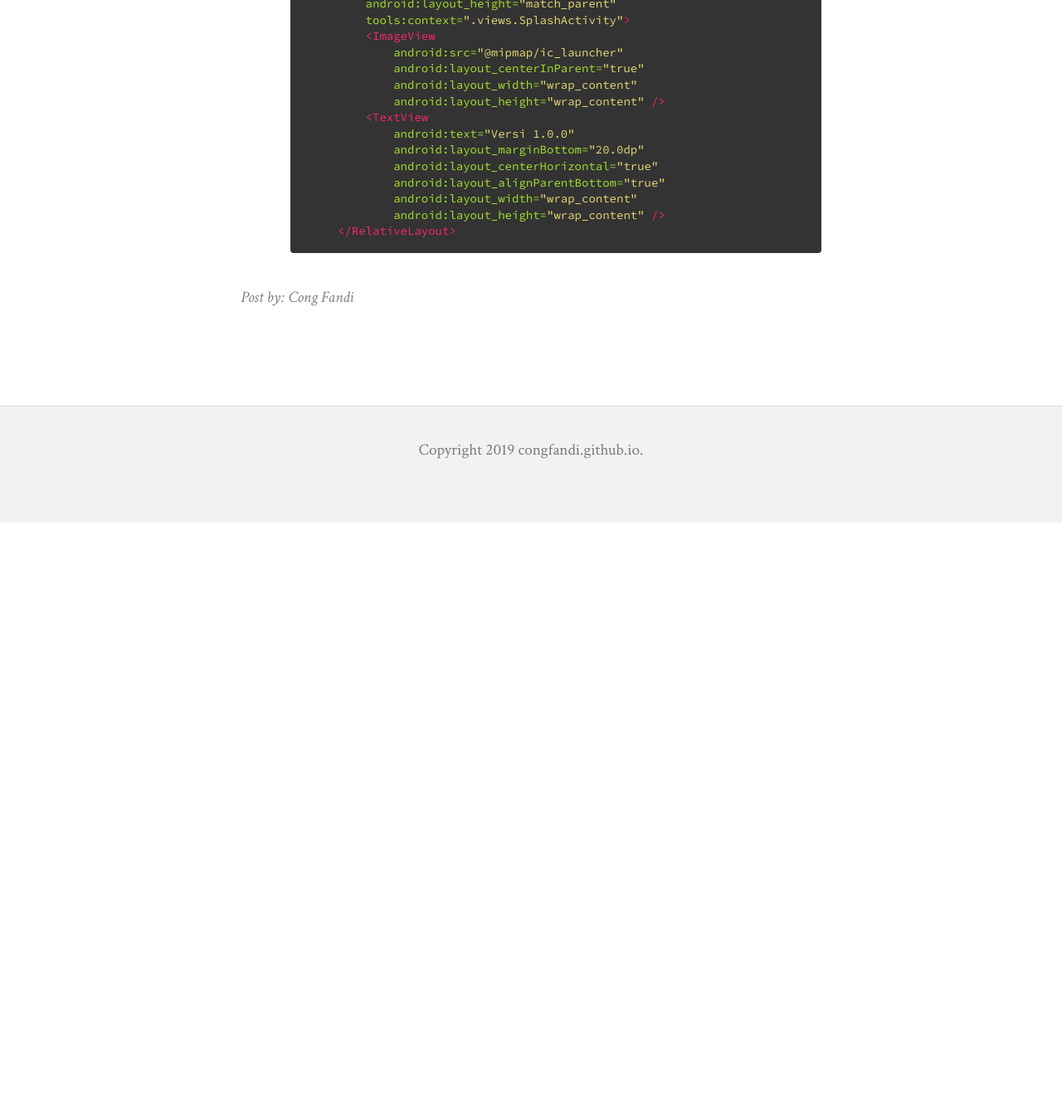
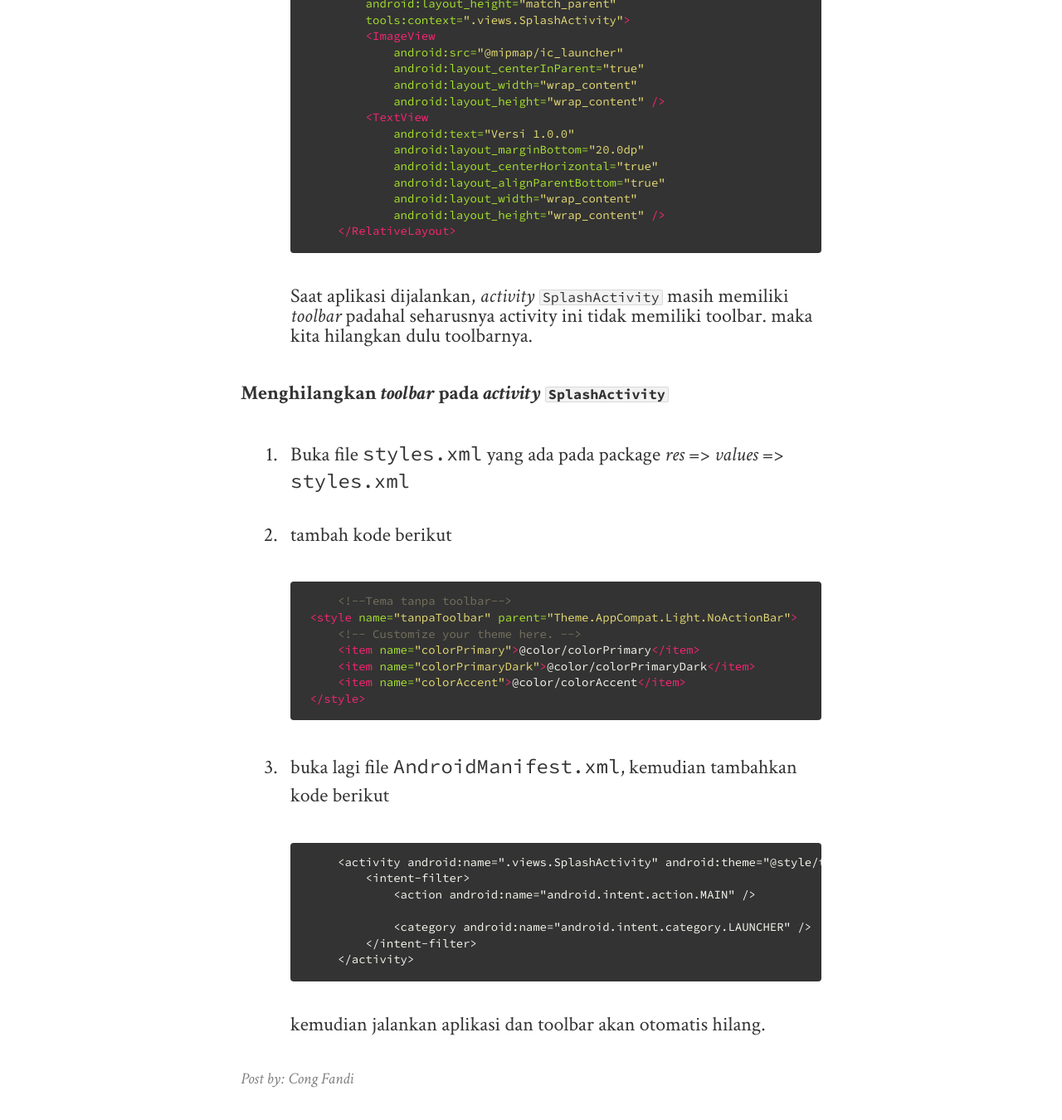
Before and after one commit to congfandi/congfandi.github.io, a Jekyll site: the page built from _posts/2019-03-26-membuat-aplikasi-foodbank-part-1.md, in a window 1280 px wide and 1400 px high, scrolled down 5796 px. Shown: the top 1350 px of the window at 83% size. Built offline with Jekyll 4.4.1, drawn with Linux system fonts in a browser that asks for light colours; nearby versions of some CDN libraries; before the commit the page ends 6426 px from its top, so only the background shows below that; some of the changed text lies outside the part shown.

Commit message:
removing toolbar

`````diff
--- a/_posts/2019-03-26-membuat-aplikasi-foodbank-part-1.md
+++ b/_posts/2019-03-26-membuat-aplikasi-foodbank-part-1.md
@@ -82,4 +82,29 @@ jika dijalankan, aplikasi tidak lagi mengarah pada *Activity* `MainActivity` aka
                 android:layout_width="wrap_content"
                 android:layout_height="wrap_content" />
         </RelativeLayout>
-```
+    ```
+Saat aplikasi dijalankan, *activity* `SplashActivity` masih memiliki *toolbar* padahal seharusnya activity ini tidak memiliki toolbar. maka kita hilangkan dulu toolbarnya.
+
+**Menghilangkan *toolbar* pada *activity* `SplashActivity`**
+1. Buka file `styles.xml` yang ada pada package *res* => *values* => `styles.xml`
+2. tambah kode berikut
+   ```xml
+        <!--Tema tanpa toolbar-->
+    <style name="tanpaToolbar" parent="Theme.AppCompat.Light.NoActionBar">
+        <!-- Customize your theme here. -->
+        <item name="colorPrimary">@color/colorPrimary</item>
+        <item name="colorPrimaryDark">@color/colorPrimaryDark</item>
+        <item name="colorAccent">@color/colorAccent</item>
+    </style>
+   ```
+3. buka lagi file `AndroidManifest.xml`, kemudian tambahkan kode berikut
+   ````xml
+        <activity android:name=".views.SplashActivity" android:theme="@style/tanpaToolbar">
+            <intent-filter>
+                <action android:name="android.intent.action.MAIN" />
+
+                <category android:name="android.intent.category.LAUNCHER" />
+            </intent-filter>
+        </activity>
+   ```
+kemudian jalankan aplikasi dan toolbar akan otomatis hilang.
`````
Also changed, not shown: img/foodbank1/gambar5.png (added), 1 other file.
